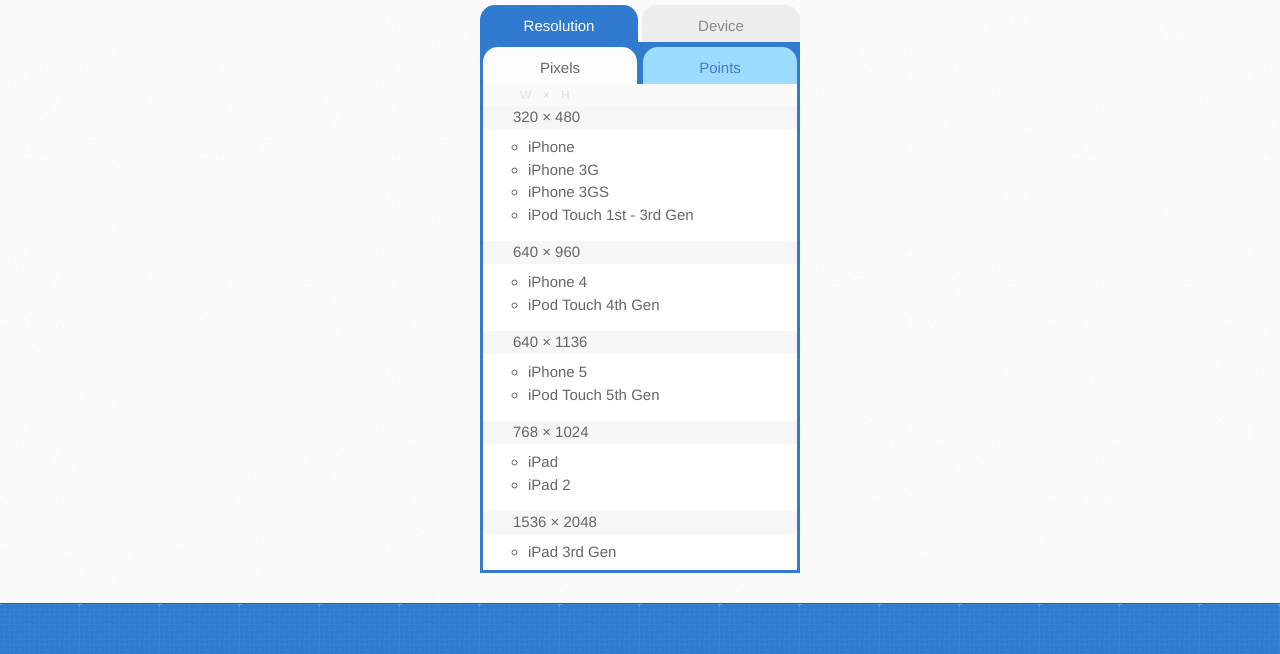
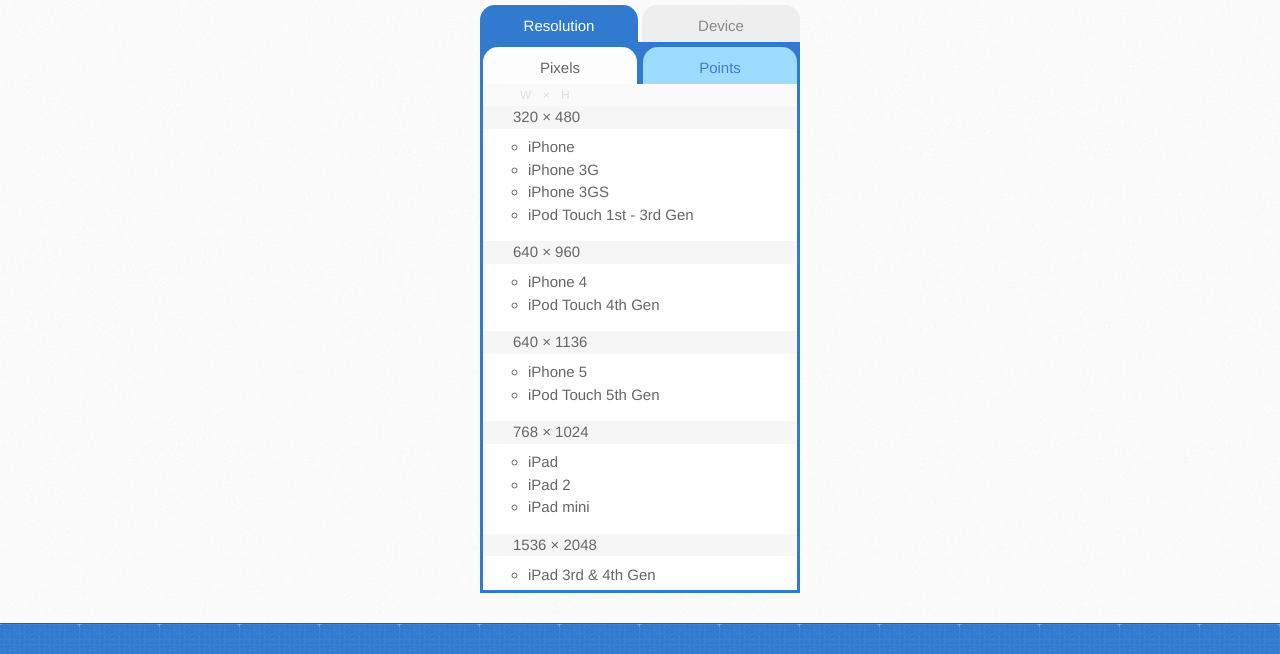
Before and after one commit to maxbeatty/iosres.info, a plain HTML site: page index.html in a window 1280 px wide. Shown: the top 654 px of the page. Drawn offline with Linux system fonts and the light colour scheme.

Commit message:
add iPad mini and iPad 4th gen resolutions

```diff
--- a/index.html
+++ b/index.html
@@ -61,13 +61,14 @@
                       <ol>
                         <li>iPad</li>
                         <li>iPad 2</li>
+                        <li>iPad mini</li>
                       </ol>
                     </dd>
 
                     <dt>1536 &times; 2048</dt>
                     <dd>
                       <ol>
-                        <li>iPad 3rd Gen</li>
+                        <li>iPad 3rd &amp; 4th Gen</li>
                       </ol>
                     </dd>
                   </dl>
@@ -107,6 +108,7 @@
                         <li>iPad</li>
                         <li>iPad 2</li>
                         <li>iPad 3rd Gen</li>
+                        <li>iPad mini</li>
                       </ol>
                     </dd>
                   </dl>
@@ -130,7 +132,7 @@
                 <div class="content">
                   <div class="key">W &times; H</div>
                   <dl class="horizontal">
-                    <dt>Original</dt>
+                    <dt>1st Gen</dt>
                     <dd>320 &times; 480 px &amp; pt</dd>
 
                     <dt>iPhone 3G</dt>
@@ -161,15 +163,18 @@
                 <div class="content">
                   <div class="key">W &times; H</div>
                   <dl class="horizontal">
-                    <dt>Original</dt>
+                    <dt>1st Gen</dt>
                     <dd>768 &times; 1024 px &amp; pt</dd>
 
                     <dt>iPad 2</dt>
                     <dd>768 &times; 1024 px &amp; pt</dd>
 
-                    <dt>iPad 3rd Gen</dt>
+                    <dt>iPad 3rd &amp; 4th Gen</dt>
                     <dd>1536 &times; 2048 px</dd>
                     <dd>768 &times; 1024 pt</dd>
+
+                    <dt>iPad mini</dt>
+                    <dd>768 &times; 1024 px &amp; pt</dd>
                   </dl>
                 </div> <!-- content -->
               </div> <!-- tab -->
--- a/stylesheets/tabs.css
+++ b/stylesheets/tabs.css
@@ -6,7 +6,7 @@
 /*** tabs container ***/
 .tabs {
   position: relative;
-  min-height: 570px; /* This part sucks. Height of max content */
+  min-height: 590px; /* This part sucks. Height of max content */
   clear: both;
   margin: 0 auto 2em;
   width: 320px; /* derp */
```
